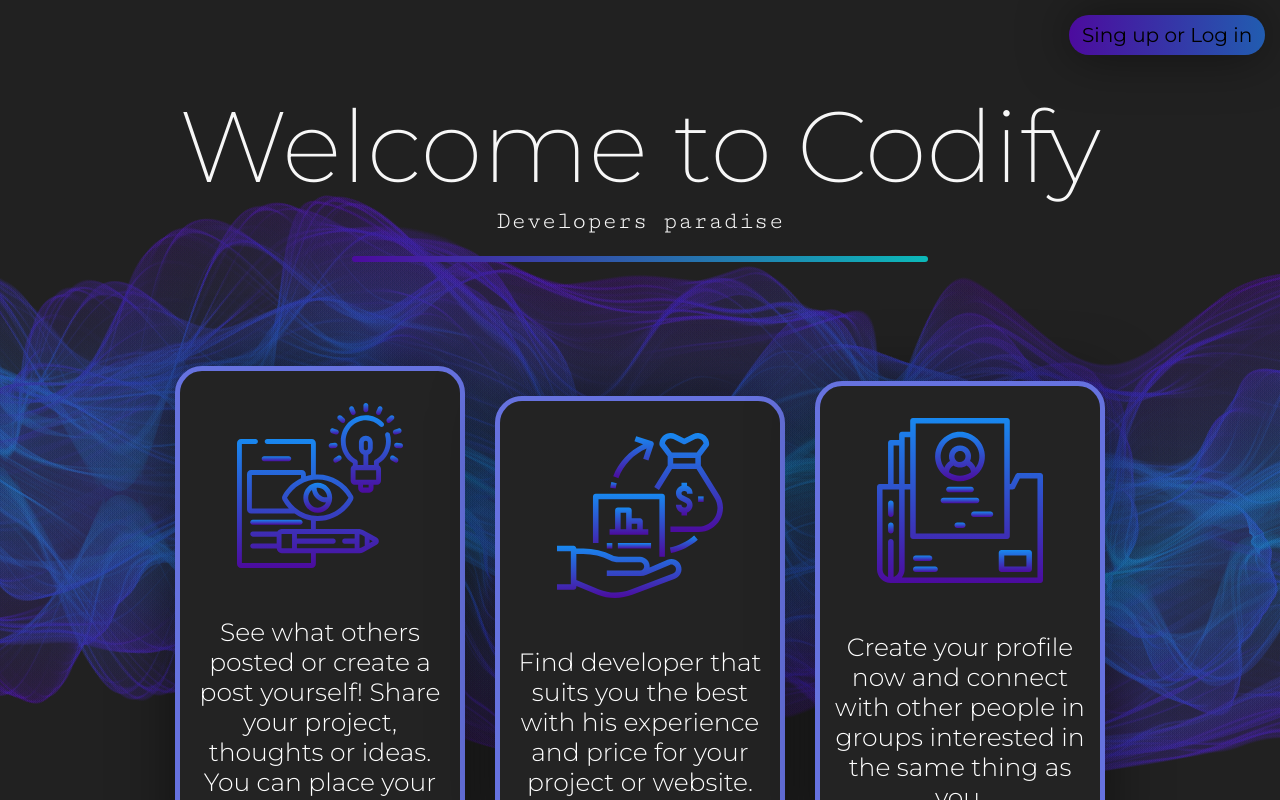
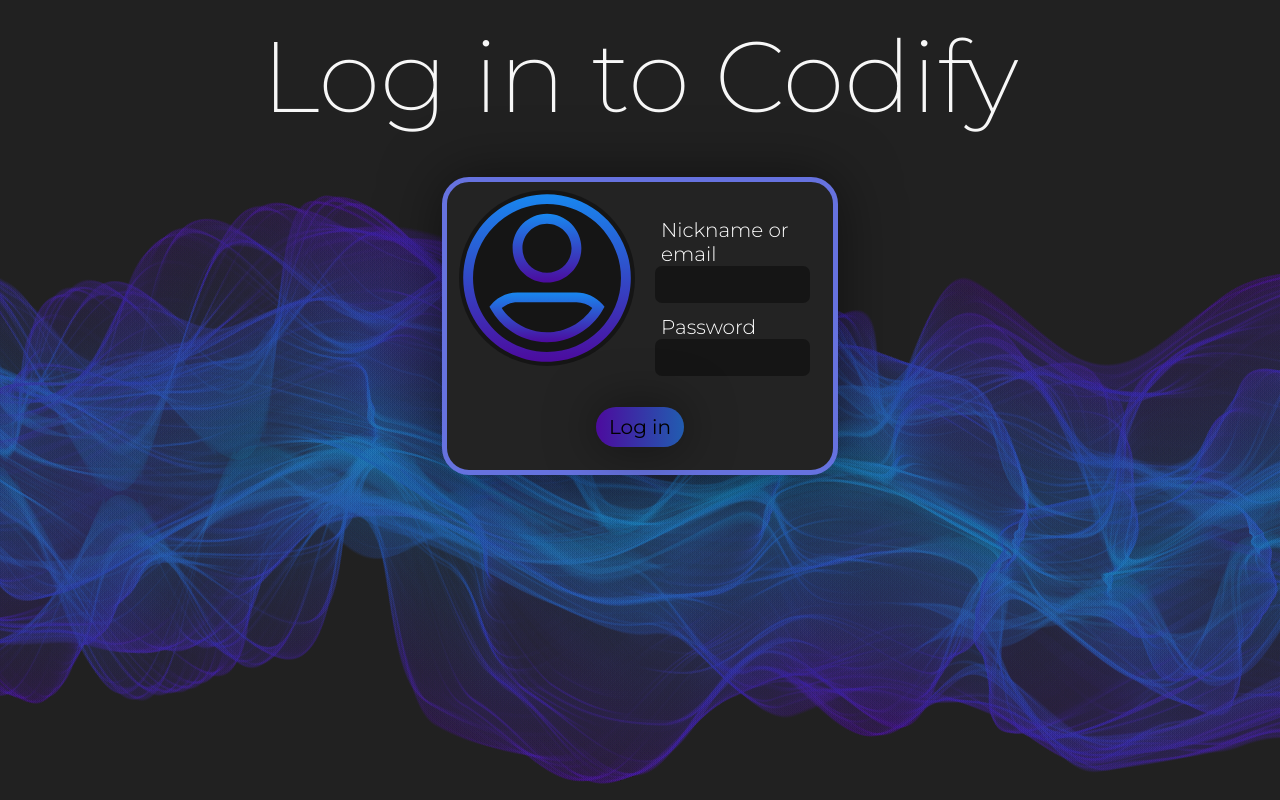
Before and after one commit to b1u3-22/Codify, a React (Create React App) app: page /Login in a window 1280 px wide. Shown: the top 800 px of the page. Built offline with nearby package versions, Linux system fonts and the light colour scheme.

Commit message:
Finished Login page and Login Form component

```diff
--- a/src/App.js
+++ b/src/App.js
@@ -2,6 +2,7 @@ import React from 'react';
 import './App.scss';
 import MainPage from './MainPage';
 import SignUp from './SignUp';
+import LogIn from './LogIn';
 import { BrowserRouter as Router, Route, Switch} from 'react-router-dom';
 
 
@@ -9,6 +10,7 @@ function App() {
   return (
     <Router>
       <Switch>
+      <Route path = "/Login" component = {LogIn}/>
         <Route path = "/SignUp" component = {SignUp}/>
         <Route path = "/" component = {MainPage}/>
       </Switch>
--- /dev/null
+++ b/src/LogIn.js
@@ -0,0 +1,30 @@
+import './App.scss';
+import React from 'react';
+import LoginForm from './LoginForm/LoginForm'
+import { Container, Row, Col } from 'react-grid-system';
+
+class LogIn extends React.Component{
+    render(){
+
+        let landingPageStyle = {
+            height: '100vh'
+        }
+
+        return(
+            <Container className = 'LandingPage' style = {landingPageStyle}>
+                <Row>
+                    <Col xl = {12}>
+                        <h1>Log in to Codify</h1>
+                    </Col>
+                </Row>
+                <Row className = "UpgradedRow">
+                    <Col className = "CentredColumn" lg = {4} sm = {10}>
+                        <LoginForm />
+                    </Col>
+                </Row>
+            </Container>
+        )
+    }
+}
+
+export default LogIn;
--- /dev/null
+++ b/src/LoginForm/LoginForm.js
@@ -0,0 +1,31 @@
+import React from 'react';
+import './LoginForm.scss';
+import Button from '../Button/Button'
+
+class LoginForm extends React.Component{
+    render(){
+        return(
+            <div className = "frame">
+                <div className = "big-wrapper">
+                    <img src = {require('../resources/ProfileIconSmall.svg')} alt = "Icon for Log in form" />
+                    <form>
+                        <label for = "nickname">
+                            Nickname or email
+                        </label>
+                        <input type = "text" id = "nickname" />
+                        <label for = "password">
+                            Password
+                        </label>
+                        <input type = "password" id = "password" />
+
+                    </form>
+                </div>
+                <div className = "button-wrapper">
+                    <Button text = "Log in" />
+                </div>
+            </div>
+        );
+    }
+}
+
+export default LoginForm;
--- /dev/null
+++ b/src/LoginForm/LoginForm.scss
@@ -0,0 +1,34 @@
+.frame {
+    display: flex !important;
+    align-items: center !important;
+    justify-content: center !important;
+    flex-direction: column !important;
+    width: 100%;
+    box-shadow: 0px 0px 60px rgba(0, 0, 0, 0.5);
+    background: #232323;
+    border: 5px solid #6672DF;
+    box-sizing: border-box;
+    border-radius: 27px;
+    margin-top: 5vh;
+    padding: 1vh 1vw 1vh 1vw;
+
+    .big-wrapper {
+        width: 100%;
+        display: flex;
+        justify-content: flex-start;
+        flex-direction: row;
+        align-items: flex-start;
+
+        img {
+            max-height: 22vh;
+            width: auto;
+        }
+
+        form {
+            background: none;
+            border: none;
+            box-shadow: none;
+        }
+    }
+
+}
--- a/src/MainPage.js
+++ b/src/MainPage.js
@@ -32,7 +32,7 @@ function MainPage() {
           <Card text = "Find developer that suits you the best with his experience and price for your project or website." imgloc = 'top' imgsrc = {require('./resources/RentIcon.svg')}/>
         </Col>
         <Col lg = {3} sm = {10}>
-          <Card text = "Create your profile now and connect with other people in groups interested in the same thing as you." imgloc = 'top'imgsrc = {require('./resources/ProfileIcon.svg')} />
+          <Card text = "Create your profile now and connect with other people in groups interested in the same thing as you." imgloc = 'top' imgsrc = {require('./resources/ProfileIcon.svg')} />
         </Col>
       </Row>
       <Row>
--- a/src/SignUp.js
+++ b/src/SignUp.js
@@ -1,6 +1,6 @@
 import React from 'react';
 import './App.scss';
-import Form from './Form/Form'
+import SignupForm from './SignupForm/SignupForm'
 import { Container, Row, Col } from 'react-grid-system';
 
 function SignUp() {
@@ -14,11 +14,10 @@ function SignUp() {
       </Row>
       <Row className = "UpgradedRow">
         <Col className = "CentredColumn" lg = {4} sm = {10}>
-          <Form type = "signup"/>
+          <SignupForm />
         </Col>
       </Row>
     </Container>
-
   );
 }
 
--- a/src/Form/Form.js
+++ b/src/SignupForm/SignupForm.js
@@ -1,11 +1,10 @@
 import React from 'react';
-import './Form.scss';
+import './SignupForm.scss';
 import Button from '../Button/Button'
 
-class Form extends React.Component{
+class SignupForm extends React.Component{
 
     render(){
-        if (this.props.type === "signup"){
             return (
                 <form>
                     <label for = "firstname">
@@ -54,11 +53,10 @@ class Form extends React.Component{
                             <Button text = "Log in instead" dst = "/LogIn" />
                         </div>
                     </div>
-
                 </form>
             );
-        }
+
     }
 }
 
-export default Form;
+export default SignupForm;
--- a/src/Form/Form.scss
+++ b/src/SignupForm/SignupForm.scss
@@ -18,6 +18,7 @@ form {
         height: 3vh;
         width: 97%;
         padding: 0.5vw;
+        color: white;
     }
 
     label {
```
Also changed, not shown: src/resources/ProfileIconSmall.svg (added).
